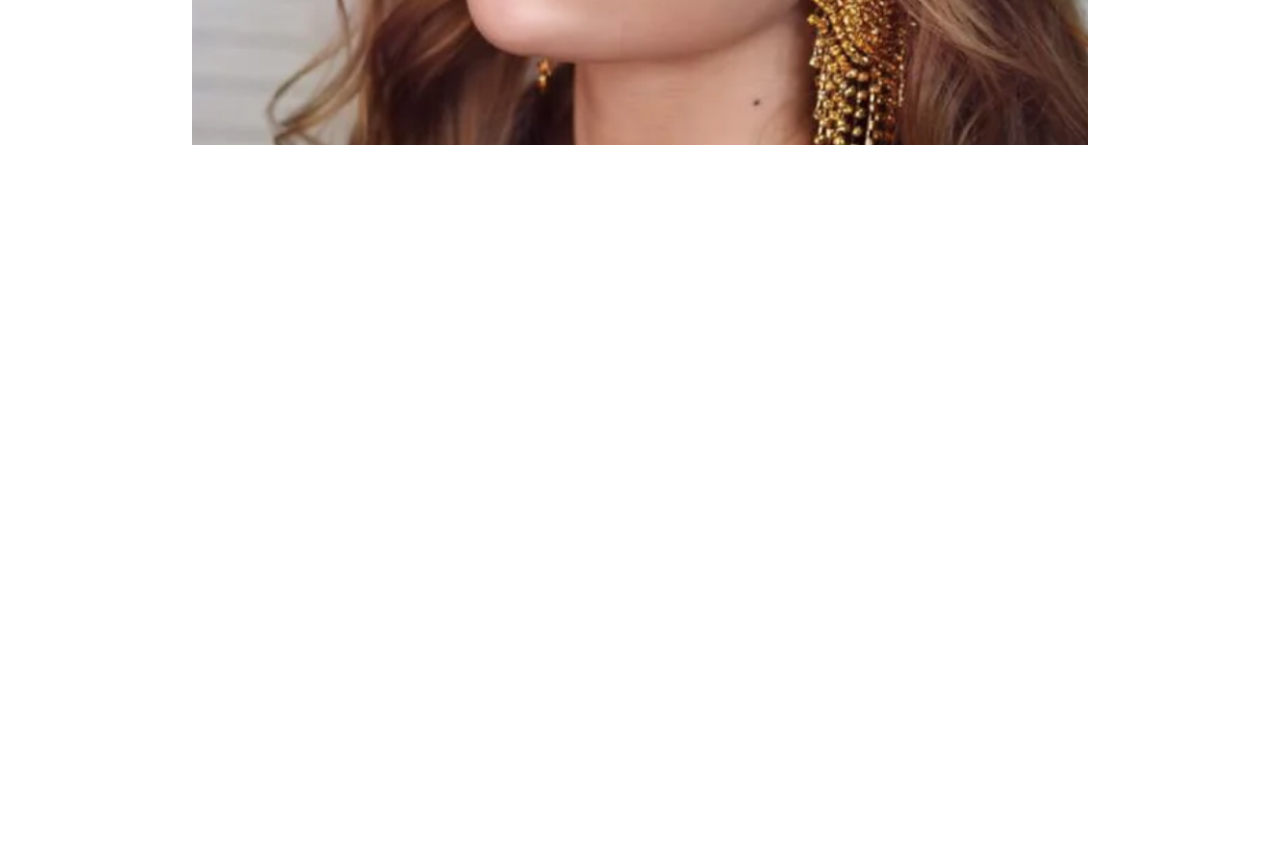
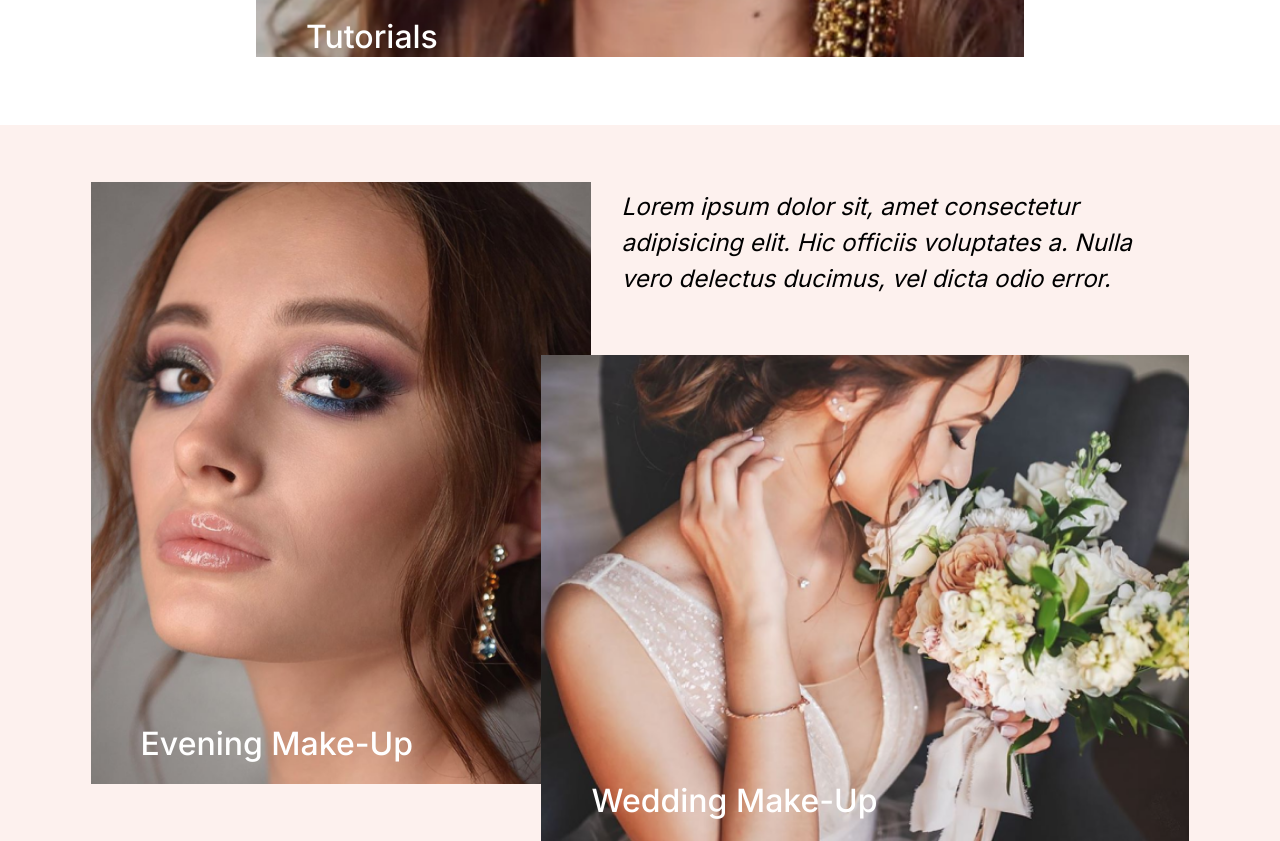
Before and after one commit to ShoiraTa/makeup_artist, a plain HTML site: page index.html in a window 1280 px wide. Shown: the part 3020-3861 px from the top of the page. Before the commit the page ends 3273 px from the top, so only its background shows below. Drawn offline with nearby package versions, Linux system fonts and the light colour scheme.

Commit message:
portfolio section

```diff
--- a/css/style.css
+++ b/css/style.css
@@ -23,7 +23,9 @@ body {
 li {
     list-style: none;
 }
-
+.relative{
+    position: relative;
+}
 .button{
     color: var(--dark_gray);
     border: 2px solid  var(--btn-border);
@@ -45,7 +47,10 @@ li {
     top:-10%;
     left: 1%
 }
-
+.button:hover{
+    transform: scale(1.05);
+    transition: 0.1s ease;
+}
 #masterclass-button::before{
     width:101.5%;
 }
@@ -72,6 +77,12 @@ letter-spacing: 1.5px;
     font-weight: 400;
     margin-left: 50px;
 }
+.nav-link:hover{
+    transition: 0.3s ease;
+    transform: scale(1.05);
+    color: var(--black);
+}
+
 .navbar-toggler-icon{
    background-color : #000000;
 }
@@ -112,7 +123,6 @@ letter-spacing: 1.5px;
     width: 60%;
 }
 .cards{
-    position: relative;
     background-image: url(../assets/background-main.png);
     background-repeat: no-repeat;
 }
@@ -146,11 +156,56 @@ letter-spacing: 1.5px;
 .portfolio-img{
     background-image: url(../assets/tutorials.png);
     background-repeat: no-repeat;
-    height: 95vh;
+    height: 73vh;
+    width: 60vw;
     background-position: center center;
     color: var(--white);
     margin: auto;
-}
-.tutorials-link{
 
 }
+.portfolio-link{
+    text-decoration: none;
+    font-size: 2rem;
+    font-weight: 500;
+    color: var(--white);
+    position: absolute;
+    bottom: 16px;
+    left: 50px;
+}
+.tutorials-link:hover{
+    color: var(--white);
+}
+.makeup{
+    background-color: var(--pink);
+}
+.makeup-left {
+    background-image: url(../assets/makeup-1.png);
+    background-repeat: no-repeat;
+    height: 602px;
+    width: 500.9px;
+    background-position: center;
+    background-size:     cover;
+    margin-right: -50px;
+}
+.makeup-p{
+    height: 150px;
+    width: 40vw;
+    font-size: 1.5rem;
+    margin-left: 5rem;
+    margin-top: 4rem;
+    color: black;
+    font-weight: 400;
+}
+.makeup-img{
+    width: 648px;
+
+}
+.portfolio-link-evening{
+    text-decoration: none;
+    font-size: 2rem;
+    font-weight: 500;
+    color: var(--dark_gray);
+    position: absolute;
+    bottom: 16px;
+    left: 50px;
+}
--- a/index.html
+++ b/index.html
@@ -63,7 +63,7 @@
     </div>
   </header>
     <div class="main">
-      <section class="cards">
+      <section class="cards relative">
       <div class="upper d-flex align-items-center justify-content-center flex-column m-auto">
       <img src="./assets/Logo-small.png" class="my-5" alt="">
       <h4 class="text-center lh-base m-3" >Lorem ipsum dolor sit, sit, amet consectetur facere ad in dolorem facerem facere eaque. Beatae tempora .</h4>
@@ -86,22 +86,35 @@
       </div>
     </div>
   </section>
-  <section >
-    <div class="masterclass mt-5 m-auto d-flex align-items-center justify-content-center flex-column ">
+  <section class="masterclass mt-5 m-auto d-flex align-items-center justify-content-center flex-column " >
+
     <h4 class="masterclass-h3">LOREM IPSUM</h4>
     <h1 class="masterclass-heading my-4">Be Your Own Make-Up Artist</h1>
     <h1 class=" masterclass-heading   fst-italic">Masterclass</h1>
     <button type="button " id="masterclass-button" class="button mt-5 text-dark bg-light">LEARN ABOUT MASTERCLASSES</button>
-  </div>
+  </section>
 
-  </section>
   <section class="portfolio ">
     <h1 class="text-center my-5 masterclass-heading ">Portfolio</h1>
-    <div class="portfolio-img  m-auto">
-      <a href="#" class="tutorials-link">Tutorials</a>
+    <div class="portfolio-img  m-auto relative">
+          <a href="#" class="portfolio-link">Tutorials</a>
     </div>
+  </section>
+  <section class="makeup d-flex align-items-center justify-content-center mt-5">
 
+      <div class="makeup-left relative">
+        <a href="#" class="portfolio-link">Evening Make-Up</a>
+      </div>
+      <div class="makeup-right">
+        <div class="makeup-top relative">
+          <p class="fst-italic makeup-p">Lorem ipsum dolor sit, amet consectetur adipisicing elit. Hic officiis voluptates a. Nulla vero delectus ducimus, vel dicta odio error.</p>
+          <img class="makeup-img " src="./assets/make-up2.png" alt="">
+          <a href="#" class="portfolio-link">Wedding Make-Up</a>
+        </div>
+
+    </div>
   </section>
+
     </div>
 
 
```
Also changed, not shown: assets/make-up2.png (added), assets/makeup-1.png (added).
